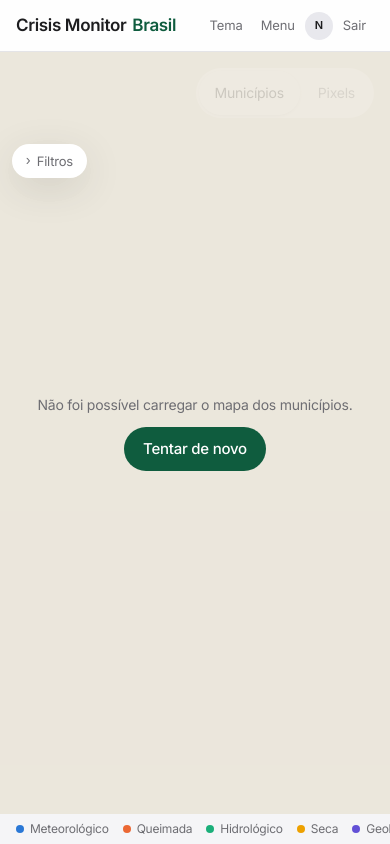
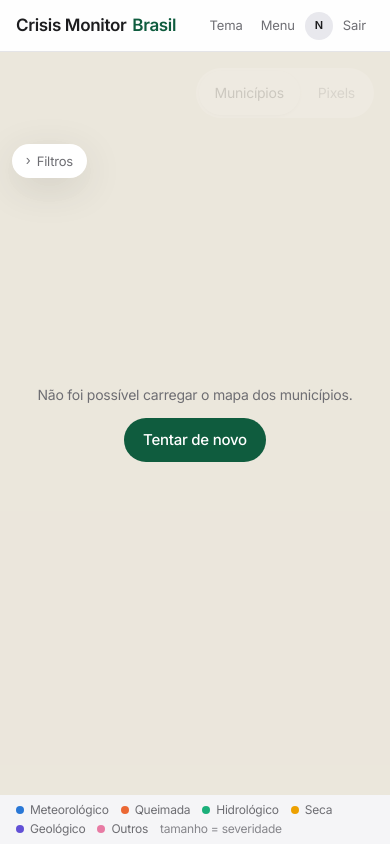
Before and after one commit to Albuqr/Hackathon-IBM, a Flask app: page /brasil/mapa in a window 390 px wide. Run offline with Flask 3, Linux system fonts and the light colour scheme; the visitor is signed in with stand-in values (Sample User, id 1); data that the repository does not hold is empty.

Commit message:
fix(brasil): legenda da barra de status quebra linha no celular
A 390px a legenda dos tipos de crise era cortada na borda direita
("Geol…") e só rolava dentro da barra, sem sinal disso. Abaixo de 860px
a barra cresce para duas linhas e a legenda inteira aparece, sem
rolagem horizontal da página; o aviso flutuante sobe junto.

Co-Authored-By: Claude Opus 5.5 <noreply@anthropic.com>

```diff
--- a/frontend/brasil/static/brasil.css
+++ b/frontend/brasil/static/brasil.css
@@ -576,3 +576,13 @@ body.solta { min-height: 100dvh; display: grid; place-items: center; padding: 24
   .etapa-corpo .segmentado button, .secao .segmentado button { border-radius: calc(var(--r-medio) - 3px); padding: 7px 10px;
     white-space: normal; line-height: 1.2; text-align: center; }
 }
+
+/* ---------- celular: a legenda da barra de status quebra linha (antes era cortada na borda direita) ---------- */
+@media (max-width: 860px) {
+  body.app { grid-template-rows: var(--topo) minmax(0, 1fr) auto; }
+  .statusbar { flex-wrap: wrap; white-space: normal; overflow: visible; min-height: var(--status);
+    padding-block: 6px max(6px, env(safe-area-inset-bottom, 0px)); }
+  .status-legenda { flex-wrap: wrap; gap: 2px 12px; }
+  .status-legenda span { white-space: nowrap; }
+  .toast { bottom: calc(68px + env(safe-area-inset-bottom, 0px)); }
+}
```
